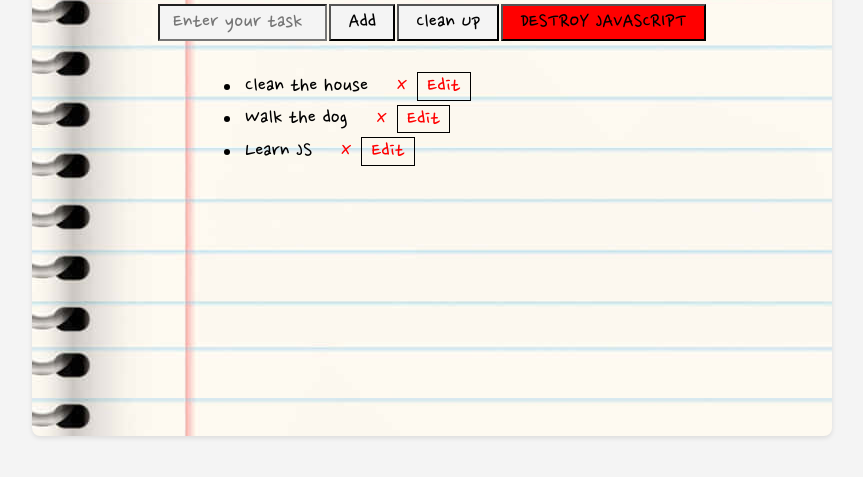
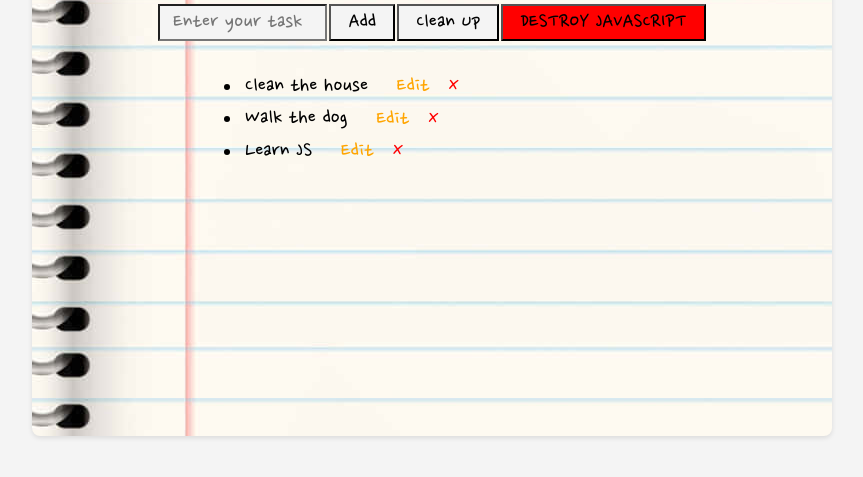
Before and after one commit to janghw33/to-do-list, a plain HTML site: page index.html in a window 1280 px wide. Shown: the part 183-660 px from the top of the page, without its empty margins (208-1071 px from the left). Drawn offline with Linux system fonts and the light colour scheme.

Commit message:
a litle changes

```diff
--- a/index.js
+++ b/index.js
@@ -57,6 +57,15 @@ const addTodo = () => {
 
 const list = document.getElementById("todo-list");
 const items = document.getElementsByTagName("li");
+
+for(let i=0; i<items.length; i++ ){
+  const editButton = document.createElement('span');
+  editButton.textContent = 'Edit';
+  editButton.classList.add('edit');
+  items[i].appendChild(editButton);
+}
+
+
 for (let i = 0; i < items.length; i++) {
   const deleteButton = document.createElement("span");
   deleteButton.textContent = "X";
@@ -71,12 +80,7 @@ for (let i = 0; i < deleteBtn.length; i++) {
   });
 }
 
-for(let i=0; i<items.length; i++ ){
-  const editButton = document.createElement('span');
-  editButton.textContent = 'Edit';
-  editButton.classList.add('edit');
-  items[i].appendChild(editButton);
-}
+
 
 
 todoList.addEventListener("click", function(e) {
--- a/style.css
+++ b/style.css
@@ -64,6 +64,7 @@ li {
   padding: 0.1rem 0.5rem;
   position: relative;
   left: 1rem;
+
 }
 
 .delete:hover {
@@ -72,16 +73,16 @@ li {
 }
 .edit {
   background: transparent;
-  color: red;
+  color: orange;
   padding: 0.1rem 0.5rem;
   position: relative;
   left: 1rem;
-  border: 1px solid black;
+
 }
 
 .edit:hover {
-  color: #fff;
-  background-color: red;
+  color: #000;
+  background-color: yellow;
 }
 
 #destroyInternet {
```
